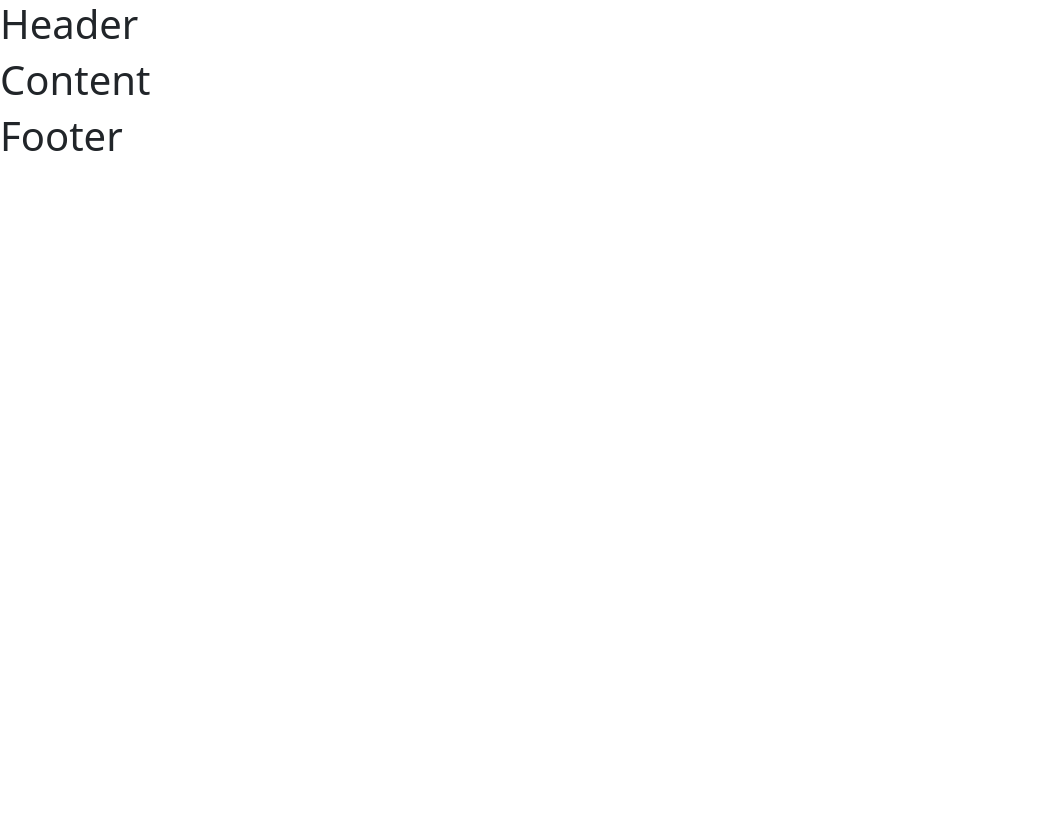
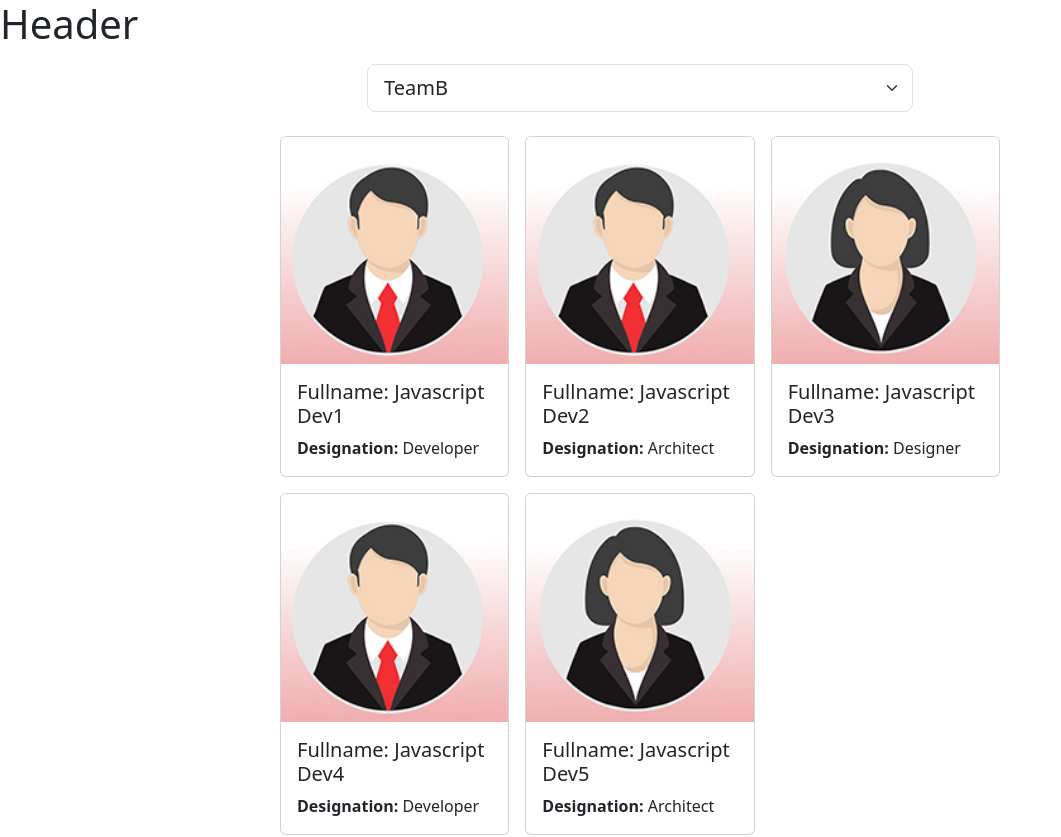
Before and after one commit to JafetMo5601/react-project, a React (Create React App) app: page / in a window 1280 px wide. Shown: the top 837 px of the page, without its empty margins (0-1061 px from the left). Before the commit the page ends 800 px from the top, so only its background shows below. Built offline with nearby package versions, Linux system fonts and the light colour scheme.

Commit message:
Create employee component to grid cards

```diff
--- a/src/App.css
+++ b/src/App.css
@@ -1,3 +1,10 @@
 body {
   font-family: Arial;
 }
+.card-collection {
+  display: grid;
+  grid-template-columns: 1fr 1fr 1fr;
+}
+.standout {
+  box-shadow: rgba(0, 0, 0, 0.60) 0px 1px 4px rgb(51, 51, 51) 0px 0px 0px 3px;
+}
--- a/src/App.jsx
+++ b/src/App.jsx
@@ -1,15 +1,15 @@
 import './App.css';
 import Header from './Header';
 import Footer from './Footer';
-import Content from './Content';
+import Employees from './Employees';
 
 function App() {
   return (
-    <main>
+    <div>
       <Header></Header>
-      <Content></Content>
+      <Employees></Employees>
       <Footer></Footer>
-    </main>
+    </div>
   );
 }
 
--- a/src/Content.jsx
+++ /dev/null
@@ -1,8 +0,0 @@
-const Content = () => {
-    return (
-        <main>
-            <h1>Content</h1>
-        </main>
-    )
-}
-export default Content;
--- a/src/Employees.jsx
+++ b/src/Employees.jsx
@@ -0,0 +1,94 @@
+import { useState } from 'react';
+import femaleProfile from './images/femaleProfile.jpg'
+import maleProfile from './images/maleProfile.jpg'
+
+const Employees = () => {
+  const [selectedTeam, setTeam] = useState("TeamB");
+  const [employees, setEmployees] = useState([
+    {
+      id: 1,
+      fullName: "Javascript Dev1",
+      designation: "Developer",
+      gender: 'Male',
+      teamName: "TeamA"
+    },
+    {
+      id: 2,
+      fullName: "Javascript Dev2",
+      designation: "Architect",
+      gender: 'Male',
+      teamName: "TeamB"
+    },
+    {
+      id: 3,
+      fullName: "Javascript Dev3",
+      designation: "Designer",
+      gender: 'Female',
+      teamName: "TeamB"
+    },
+    {
+      id: 4,
+      fullName: "Javascript Dev4",
+      designation: "Developer",
+      gender: 'Male',
+      teamName: "TeamA"
+    },
+    {
+      id: 5,
+      fullName: "Javascript Dev5",
+      designation: "Architect",
+      gender: 'Female',
+      teamName: "TeamC"
+    },
+  ])
+
+  function handleteamSelectionChange(event) {
+    setTeam(event.target.value);
+  }
+
+  function handleEmployeeCardClick(event) {
+    const transformedEmployees = employees.map((employee) => employee.id === parseInt(event.currentTarget.id)
+                                              ?(employee.teamName === selectedTeam)?{...employee, teamName:''}:{...employee, teamName: selectedTeam}
+                                              :employee);
+    console.log(employees);
+    setEmployees(transformedEmployees);
+
+  }
+
+  return (
+    <main className='container'>
+      <div className='row justify-content-center mt-3 mb-3'>
+        <div className="col-6">
+          <select className='form-select form-select-lg' value={selectedTeam} onChange={handleteamSelectionChange}>
+            <option value="TeamA">TeamA</option>
+            <option value="TeamB">TeamB</option>
+            <option value="TeamC">TeamC</option>
+          </select>
+        </div>
+
+      </div>
+      <div
+       className="row justify-content-center mt-3 mb-3">
+        <div className="col-8">
+          <div className='card-collection'>
+            {
+              employees.map((employee) => (
+                <div id={employee.id} className={(employee.teamName === selectedTeam ? 'card m-2 standout' : 'card m-2')} style={{ cursor: "pointer" }} onClick={handleEmployeeCardClick}>
+                  {(employee.gender === "Male") ? <img src={maleProfile} className='card-img-top' />
+                    : <img src={femaleProfile} className='card-img-top' />
+                  }
+                  <div className='card-body'>
+                    <h5 className='card-title'>Fullname: {employee.fullName}</h5>
+                    <p className='card-text'><b>Designation:</b> {employee.designation}</p>
+                  </div>
+                </div>
+              ))
+            }
+          </div>
+        </div>
+      </div>
+      <h1>Employees</h1>
+    </main>
+  )
+}
+export default Employees;
```
Also changed, not shown: src/images/femaleProfile.jpg (added), src/images/maleProfile.jpg (added).
